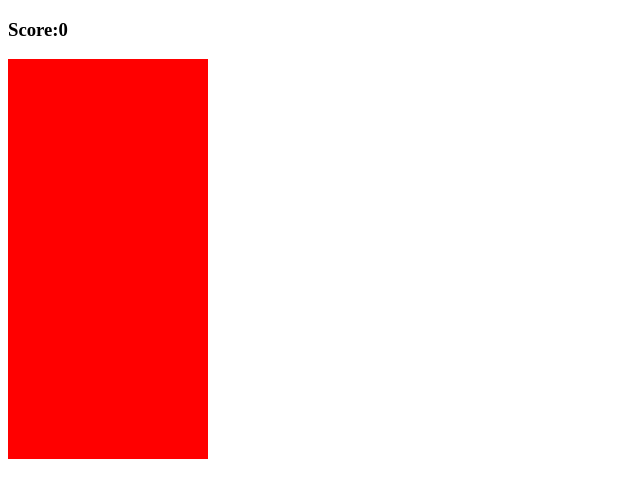
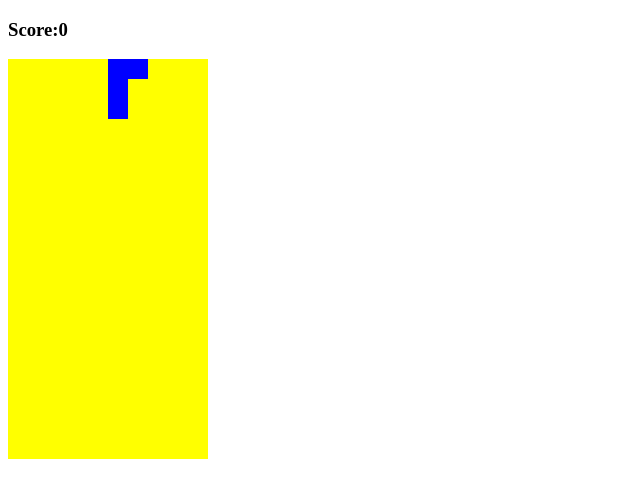
Before and after one commit to sio-doh/tetris, a website: page index.html in a window 1280 px wide. Shown: the whole page, without its empty margins (0-640 px from the left). Drawn offline with Linux system fonts and the light colour scheme.

Commit message:
tetris pieces created & drew first rotation in 1st tetris piece

```diff
--- a/app.js
+++ b/app.js
@@ -0,0 +1,57 @@
+document.addEventListener('DOMContentLoaded', () => {
+    const grid = document.querySelector('.grid');
+    let squares = Array.from(document.querySelectorAll('.grid div'));
+    const ScoreDisplay = document.querySelector('#score');
+    const StartBtn = document.querySelector('#start-button');
+    const width = 10;
+
+    // The Tetrominoes
+    const lTetromino = [
+        [1, width+1, width*2+1, 2],
+        [width, width+1, width+2, width*2+2],
+        [1, width+1, width*2+1, width*2],
+        [width, width*2, width*2+1, width*2+2]
+    ]
+
+    const zTetromino = [
+        [0, width, width+1, width*2+1],
+        [width+1, width+2, width*2, width*2+1],
+        [0, width, width+1, width*2+1],
+        [width+1, width+2, width*2, width*2+1]
+    ]
+
+    const tTetromino = [
+        [1, width, width+1, width+2],
+        [1, width+1, width+2, width*2+1],
+        [width, width+1, width+2, width*2+1],
+        [1, width, width+1, width*2+1]
+    ]
+
+    const oTetromino = [
+        [0, 1, width, width+1],
+        [0, 1, width, width+1],
+        [0, 1, width, width+1],
+        [0, 1, width, width+1]
+    ]
+
+    const iTetromino = [
+        [1, width+1, width*2+1, width*3+1],
+        [width, width+1, width+2, width+3],
+        [1, width+1, width*2+1, width*3+1],
+        [width, width+1, width+2, width+3]
+    ]
+
+    const theTetrominoes = [lTetromino, zTetromino, tTetromino, oTetromino, iTetromino];
+
+    let currentPosition = 4;
+    let current = theTetrominoes[0][0];
+
+    // draw the first rotation in the first tetromino
+    function draw() {
+        current.forEach(index => {
+            squares[currentPosition + index].classList.add('tetromino');
+        })
+    }
+
+    draw()
+})
--- a/style.css
+++ b/style.css
@@ -9,5 +9,8 @@
 .grid div {
     height: 20px;
     width: 20px;
-    background-color: red;
 }
+
+.tetromino {
+    background-color: blue;
+}
```
